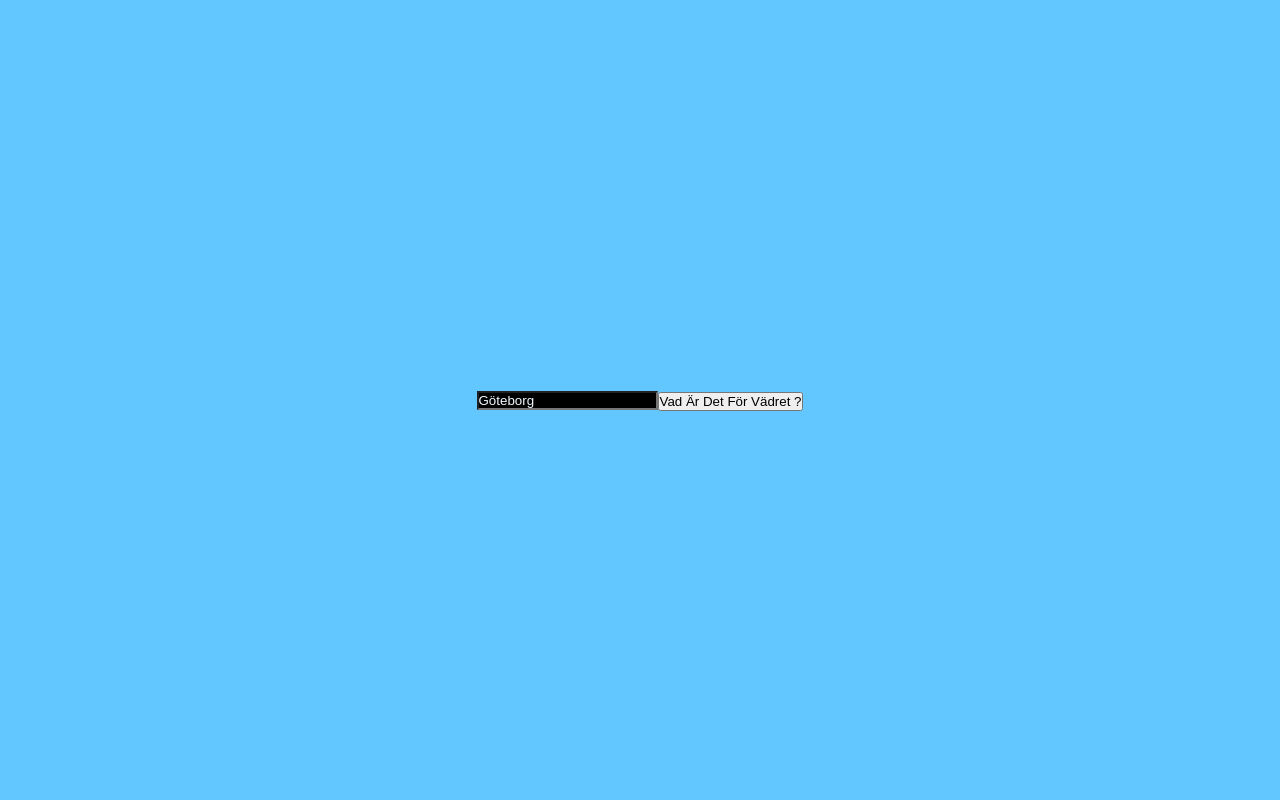
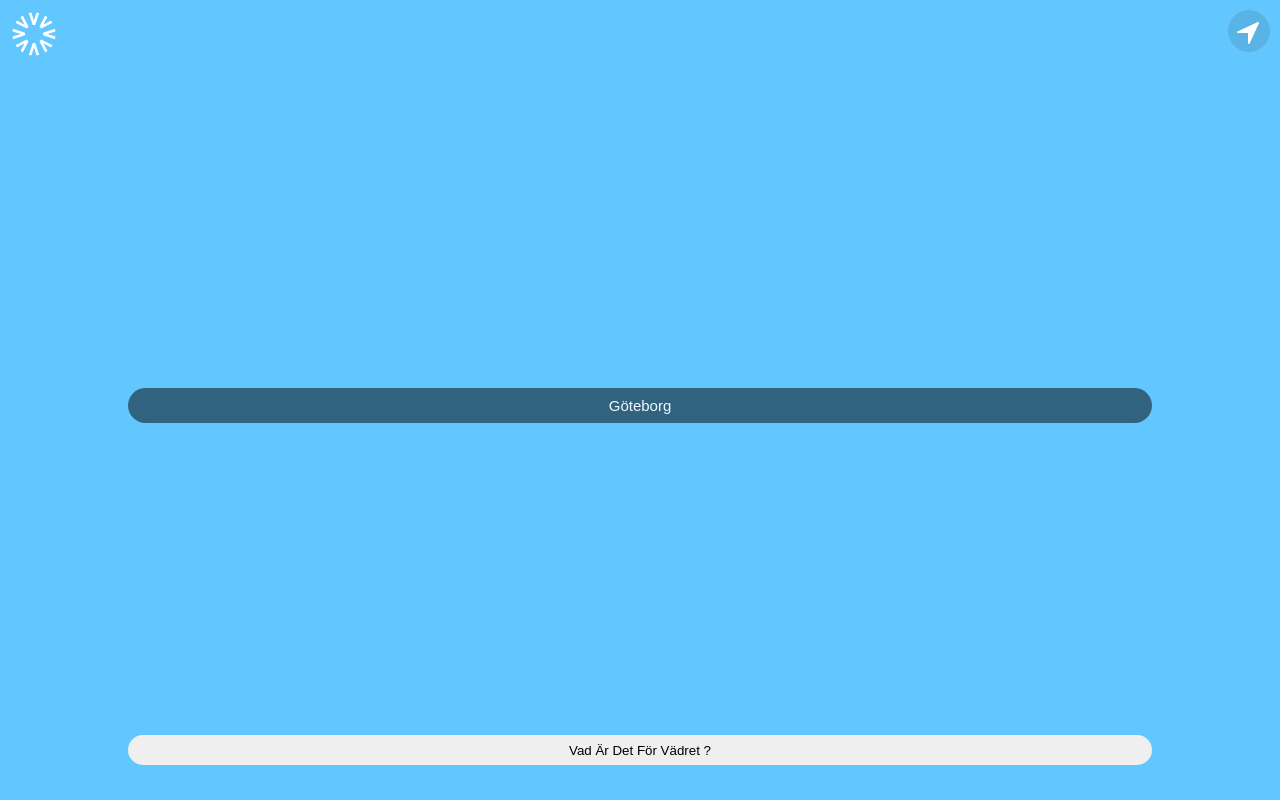
Before and after one commit to Mohammadali-mirzaee/WeatherApp, a React (Create React App) app: page /search in a window 1280 px wide. Built offline with nearby package versions, Linux system fonts and the light colour scheme.

Commit message:
serach Design Fixed

```diff
--- a/src/App.js
+++ b/src/App.js
@@ -2,7 +2,7 @@ import './App.scss'
 import Home from './views/Home'
 import { Route, Switch } from 'react-router-dom'
 import Search from './views/Search'
-
+import Sunny from './views/Sunny'
 /**
  *
     Följ så noga som möjligt Figma mockup ( bifogad )
@@ -18,6 +18,7 @@ function App() {
             <Switch>
                 <Route path="/" component={Home} exact />
                 <Route path="/search" component={Search} />
+                <Route path="/Sunny" component={Sunny} />
             </Switch>
         </div>
     )
--- a/src/views/Search.js
+++ b/src/views/Search.js
@@ -1,17 +1,62 @@
-import './Search.scss'
+import './Search.scss';
+import {  useState } from 'react';
 
 function Search() {
     function handelClick() {
         console.log('Hej')
     }
+
+    const [state, setState] = useState({
+        value: "Göteborg"
+    });
+
+    const handleChange = e => {
+        setState({
+            [e.target.value]: e.target.value
+          });
+      };
+
     return (
         <div className="search">
-            <input className="inputCity" type="text" value="Göteborg" />
-            <div>
-                <button className="getData" onClick={handelClick}>
+
+
+            <div className="logo">
+            <svg className="rightLogo" width="42" height="42" viewBox="0 0 42 42" fill="none" xmlns="http://www.w3.org/2000/svg">
+            <circle cx="21" cy="21" r="21" fill="black" fill-opacity="0.1"/>
+                <path d="M20.8461 34.0003C20.7331 34.0003 20.6213 33.9777 20.5171 33.9338C20.413 33.8899 20.3187 33.8256 20.2398 33.7447C20.1609 33.6637 20.0991 33.5678 20.0579 33.4626C20.0167 33.3573 19.997 33.2449 20 33.1319V23.43C20 23.3178 19.9554 23.2101 19.8761 23.1308C19.7967 23.0514 19.6891 23.0069 19.5769 23.0069H9.86753C9.68955 23.009 9.51529 22.956 9.36862 22.8551C9.22196 22.7543 9.11007 22.6106 9.04832 22.4436C8.978 22.2446 8.98463 22.0264 9.06692 21.832C9.14922 21.6375 9.30122 21.4809 9.49309 21.3928L29.8013 12.0769C29.9582 12.005 30.1334 11.9828 30.3033 12.0133C30.4731 12.0438 30.6296 12.1255 30.7517 12.2474C30.8739 12.3694 30.9558 12.5257 30.9865 12.6956C31.0172 12.8654 30.9953 13.0406 30.9236 13.1976L21.6156 33.5058C21.5482 33.6533 21.4399 33.7783 21.3035 33.866C21.167 33.9537 21.0083 34.0003 20.8461 34.0003Z" fill="white"/>
+                </svg>
+
+                <svg className="leftLogo" width="48" height="48" viewBox="0 0 48 48" fill="none" xmlns="http://www.w3.org/2000/svg">
+            <mask id="mask0" mask-type="alpha" maskUnits="userSpaceOnUse" x="2" y="2" width="44" height="44">
+            <path d="M29.3789 2.39648L25.2393 15H22.7168L18.5948 2.39648H21.46L23.9737 10.8076L26.4961 2.39648H29.3789Z" fill="white"/>
+            <path d="M45.6035 29.3788L33 25.2392L33 22.7167L45.6035 18.5947L45.6035 21.4599L37.1924 23.9736L45.6035 26.496L45.6035 29.3788Z" fill="white"/>
+            <path d="M18.6211 45.6035L22.7607 33L25.2832 33L29.4052 45.6035L26.54 45.6035L24.0263 37.1924L21.5039 45.6035L18.6211 45.6035Z" fill="white"/>
+            <path d="M2.39648 18.6212L15 22.7608L15 25.2833L2.39648 29.4053L2.39648 26.5401L10.8076 24.0264L2.39648 21.504L2.39648 18.6212Z" fill="white"/>
+            <path d="M43.0794 12.5274L31.2402 18.5123L29.4566 16.7286L35.4539 4.90186L37.4799 6.92788L33.3098 14.6529L41.041 10.489L43.0794 12.5274Z" fill="white"/>
+            <path d="M35.4726 43.0794L29.4877 31.2402L31.2714 29.4566L43.0981 35.4539L41.0721 37.4799L33.3471 33.3098L37.511 41.041L35.4726 43.0794Z" fill="white"/>
+            <path d="M4.92054 35.4726L16.7597 29.4877L18.5434 31.2714L12.5461 43.0981L10.5201 41.0721L14.6902 33.3471L6.959 37.511L4.92054 35.4726Z" fill="white"/>
+            <path d="M12.5275 4.92056L18.5124 16.7598L16.7287 18.5434L4.90193 12.5461L6.92796 10.5201L14.653 14.6902L10.489 6.95901L12.5275 4.92056Z" fill="white"/>
+            </mask>
+            <g mask="url(#mask0)">
+            <circle cx="24" cy="24" r="21.6667" fill="white"/>
+            </g>
+                </svg>
+
+
+            </div>
+            <main >
+            <input className="inputCity" type="text" onChange={handleChange} value={state.value}  />
+
+                <div className="btn">
+                <button onClick={handelClick}>
                     Vad Är Det För Vädret ?
-                </button>
-            </div>
+               </button>
+                </div>
+
+
+            </main>
+
+
         </div>
     )
 }
--- a/src/views/Search.scss
+++ b/src/views/Search.scss
@@ -1,17 +1,53 @@
 $blue: #63c7ff;
 
 .search {
+    background: $blue;
+    height: 100vh;
+    margin: 0;
+    padding: 0;
+    box-sizing: border-box;
+}
+.leftLogo{
+    float: left;
+    margin: 10px;
+}
+.rightLogo{
+    float: right;
+    margin: 10px;
+}
+main{
     align-items: center;
     display: flex;
     justify-content: center;
     text-align: center;
-    background: $blue;
-    height: 100%;
-    position: relative;
-}
-.getData {
+    flex-direction: column;
+    flex-wrap: nowrap;
+    width: 100%;
+
 }
 .inputCity {
-    background: black;
+    background: rgba(0, 0, 0, 0.5);
     color: aliceblue;
+    text-align: center;
+    min-height: 35px;
+    margin-top: 40vh;
+    resize: both;
+    overflow: auto;
+    width: 80%;
+    border-radius: 10em;
+    border-style: none;
+    font-size: 15px;
 }
+
+.btn{
+    position: absolute;
+    bottom:0;
+    margin: 35px;
+    width: 100%;
+}
+button{
+    width: 80%;
+    min-height: 30px;
+    border-radius: 10em;
+    border-style: none;
+}
--- /dev/null
+++ b/src/views/Sunny.js
@@ -0,0 +1,36 @@
+import './Sunny.scss';
+function Sunny() {
+
+    return (
+        <div className="sunny">
+            <svg className="rightLogo" width="42" height="42" viewBox="0 0 42 42" fill="none" xmlns="http://www.w3.org/2000/svg">
+            <circle cx="21" cy="21" r="21" fill="black" fill-opacity="0.1"/>
+            <path d="M32.7538 30.9612L27.9758 26.1832C29.1261 24.6518 29.7471 22.7878 29.745 20.8725C29.745 15.9802 25.7648 12 20.8725 12C15.9802 12 12 15.9802 12 20.8725C12 25.7648 15.9802 29.745 20.8725 29.745C22.7878 29.7471 24.6518 29.1261 26.1832 27.9758L30.9612 32.7538C31.2031 32.97 31.5185 33.0854 31.8428 33.0763C32.1671 33.0673 32.4756 32.9344 32.705 32.705C32.9344 32.4756 33.0673 32.1671 33.0763 31.8428C33.0854 31.5185 32.97 31.2031 32.7538 30.9612ZM14.535 20.8725C14.535 19.6191 14.9067 18.3938 15.6031 17.3516C16.2994 16.3094 17.2892 15.4971 18.4472 15.0174C19.6053 14.5377 20.8795 14.4122 22.1089 14.6568C23.3382 14.9013 24.4675 15.5049 25.3538 16.3912C26.2401 17.2775 26.8437 18.4068 27.0882 19.6361C27.3328 20.8655 27.2073 22.1397 26.7276 23.2978C26.2479 24.4558 25.4356 25.4456 24.3934 26.1419C23.3512 26.8383 22.1259 27.21 20.8725 27.21C19.1923 27.208 17.5815 26.5396 16.3934 25.3516C15.2054 24.1635 14.537 22.5527 14.535 20.8725Z" fill="white"/>
+            </svg>
+
+            <svg className="leftLogo" width="48" height="48" viewBox="0 0 48 48" fill="none" xmlns="http://www.w3.org/2000/svg">
+            <mask id="mask0" mask-type="alpha" maskUnits="userSpaceOnUse" x="2" y="2" width="44" height="44">
+            <path d="M29.3789 2.39648L25.2393 15H22.7168L18.5948 2.39648H21.46L23.9737 10.8076L26.4961 2.39648H29.3789Z" fill="white"/>
+            <path d="M45.6035 29.3788L33 25.2392L33 22.7167L45.6035 18.5947L45.6035 21.4599L37.1924 23.9736L45.6035 26.496L45.6035 29.3788Z" fill="white"/>
+            <path d="M18.6211 45.6035L22.7607 33L25.2832 33L29.4052 45.6035L26.54 45.6035L24.0263 37.1924L21.5039 45.6035L18.6211 45.6035Z" fill="white"/>
+            <path d="M2.39648 18.6212L15 22.7608L15 25.2833L2.39648 29.4053L2.39648 26.5401L10.8076 24.0264L2.39648 21.504L2.39648 18.6212Z" fill="white"/>
+            <path d="M43.0794 12.5274L31.2402 18.5123L29.4566 16.7286L35.4539 4.90186L37.4799 6.92788L33.3098 14.6529L41.041 10.489L43.0794 12.5274Z" fill="white"/>
+            <path d="M35.4726 43.0794L29.4877 31.2402L31.2714 29.4566L43.0981 35.4539L41.0721 37.4799L33.3471 33.3098L37.511 41.041L35.4726 43.0794Z" fill="white"/>
+            <path d="M4.92054 35.4726L16.7597 29.4877L18.5434 31.2714L12.5461 43.0981L10.5201 41.0721L14.6902 33.3471L6.959 37.511L4.92054 35.4726Z" fill="white"/>
+            <path d="M12.5275 4.92056L18.5124 16.7598L16.7287 18.5434L4.90193 12.5461L6.92796 10.5201L14.653 14.6902L10.489 6.95901L12.5275 4.92056Z" fill="white"/>
+            </mask>
+            <g mask="url(#mask0)">
+            <circle cx="24" cy="24" r="21.6667" fill="white"/>
+            </g>
+            </svg>
+
+            <main>
+                <p>SOLIGT</p>
+
+            </main>
+
+        </div>
+    )
+}
+
+export default Sunny;
--- /dev/null
+++ b/src/views/Sunny.scss
@@ -0,0 +1,16 @@
+$blue: #63c7ff;
+
+.sunny{
+    background: $blue;
+    height: 100vh;
+    margin: 0;
+    padding: 0;
+    box-sizing: border-box;
+}
+main{
+    align-items: center;
+    display: flex;
+    justify-content: center;
+    text-align: center;
+    flex-direction: column;
+}
```
Also changed, not shown: 2 other files (tests, documents, lock files or other folders).
